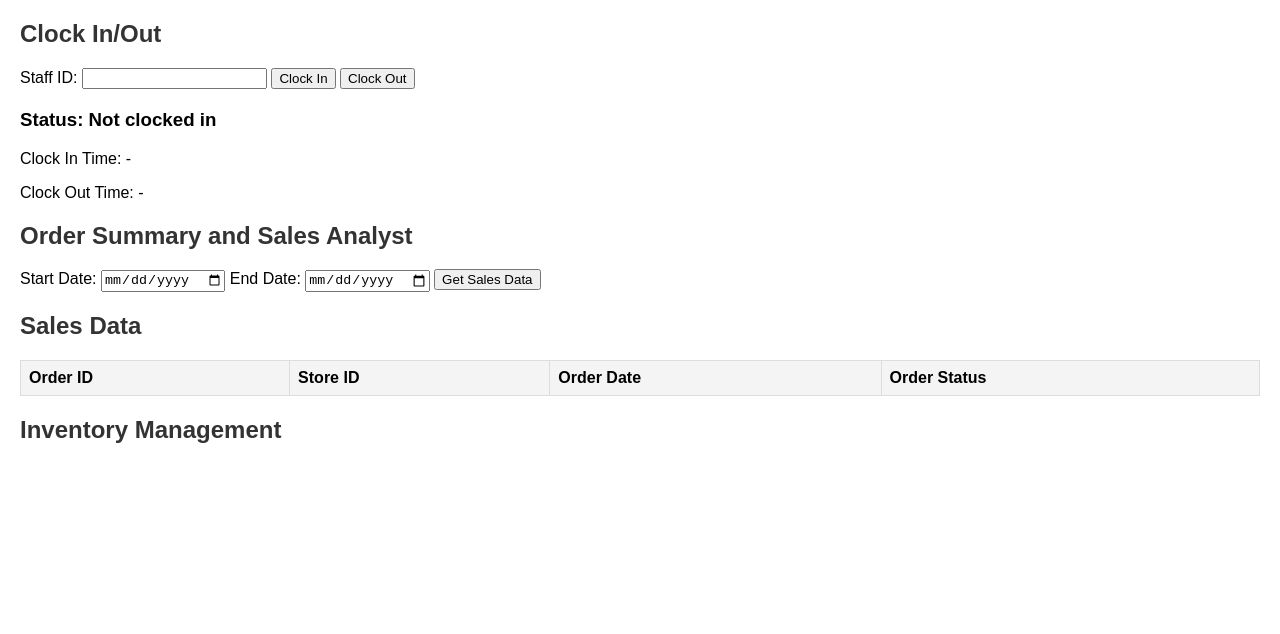
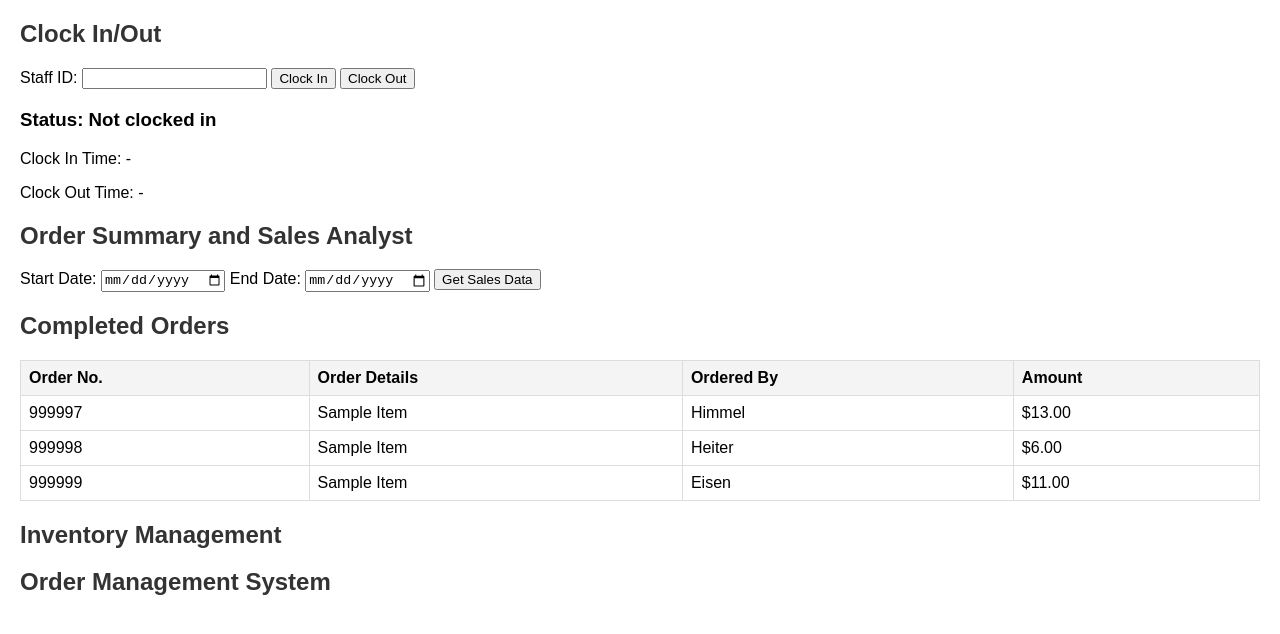
Before and after one commit to SETP24Team6/SETP, a website: page Customer Interface/Businessoverview.html in a window 1280 px wide. Drawn offline with Linux system fonts and the light colour scheme; files whose address does not match are found by name.

Commit message:
update businesssview.html
the hardcoded from the previous PR

```diff
--- a/Customer Interface/Businessoverview.html
+++ b/Customer Interface/Businessoverview.html
@@ -41,18 +41,40 @@
         </form>
 
     <div id="table-container" class="hidden">
-        <h2>Sales Data</h2>
-        <table id="sales-table">
-            <thead>
-                <tr>
-                    <th>Order ID</th>
-                    <th>Store ID</th>
-                    <th>Order Date</th>
-                    <th>Order Status</th>
-                </tr>
-            </thead>
-            <tbody></tbody>
-        </table>
+        <h2>Completed Orders</h2>
+            <table id="completedOrders">
+                <thead>
+                    <tr>
+                        <th>Order No.</th>
+                        <th>Order Details</th>
+                        <th>Ordered By</th>
+                        <th>Amount</th>
+                    </tr>
+                </thead>
+                <tbody>
+                    <tr>
+                        <td>999997</td>
+                        <td>Sample Item</td>
+                        <td>Himmel</td>
+                        <td>$13.00</td>
+                    </tr>
+                    <tr>
+                        <td>999998</td>
+                        <td>Sample Item</td>
+                        <td>Heiter</td>
+                        <td>$6.00</td>
+
+                    </tr>
+                    <tr>
+                        <td>999999</td>
+                        <td>Sample Item</td>
+                        <td>Eisen</td>
+                        <td>$11.00</td>
+
+                    </tr>
+                    <!-- More rows as needed -->
+                </tbody>
+            </table>
     </div>
 
 </section>
@@ -64,4 +86,11 @@
     </div>
 </section>
 
+<section id="Order Management System" class="section">
+    <div class="content">
+        <h1><span class="highlight"> Order Management System</h1>
+
+    </div>
+</section>
+
 </html>
```
